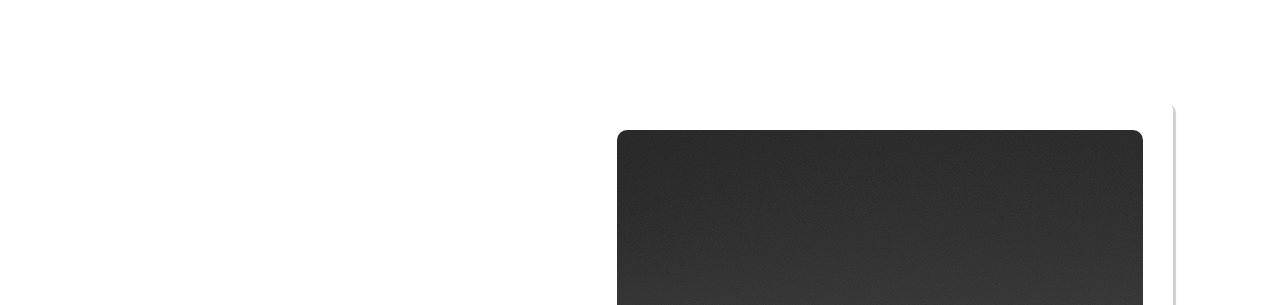
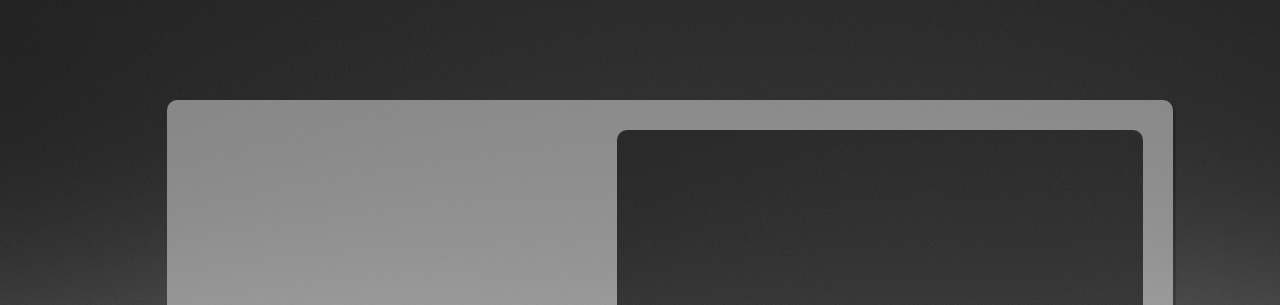
Before and after one commit to tomnjunior/Login-Page-01, a plain HTML site: page index.html in a window 1280 px wide. Shown: the top 305 px of the page. Drawn offline with Linux system fonts and the light colour scheme; a web font is replaced by a local one.

Commit message:
Update style.css

```diff
--- a/css/style.css
+++ b/css/style.css
@@ -11,7 +11,7 @@ body {
     display: flex;
     justify-content: center;
     align-items: center;
-    background-image: url("./img/bg.jpg");
+    background-image: url("../img/bg.jpg");
     background-position: center;
     background-repeat: no-repeat;
     background-size: cover;
```
